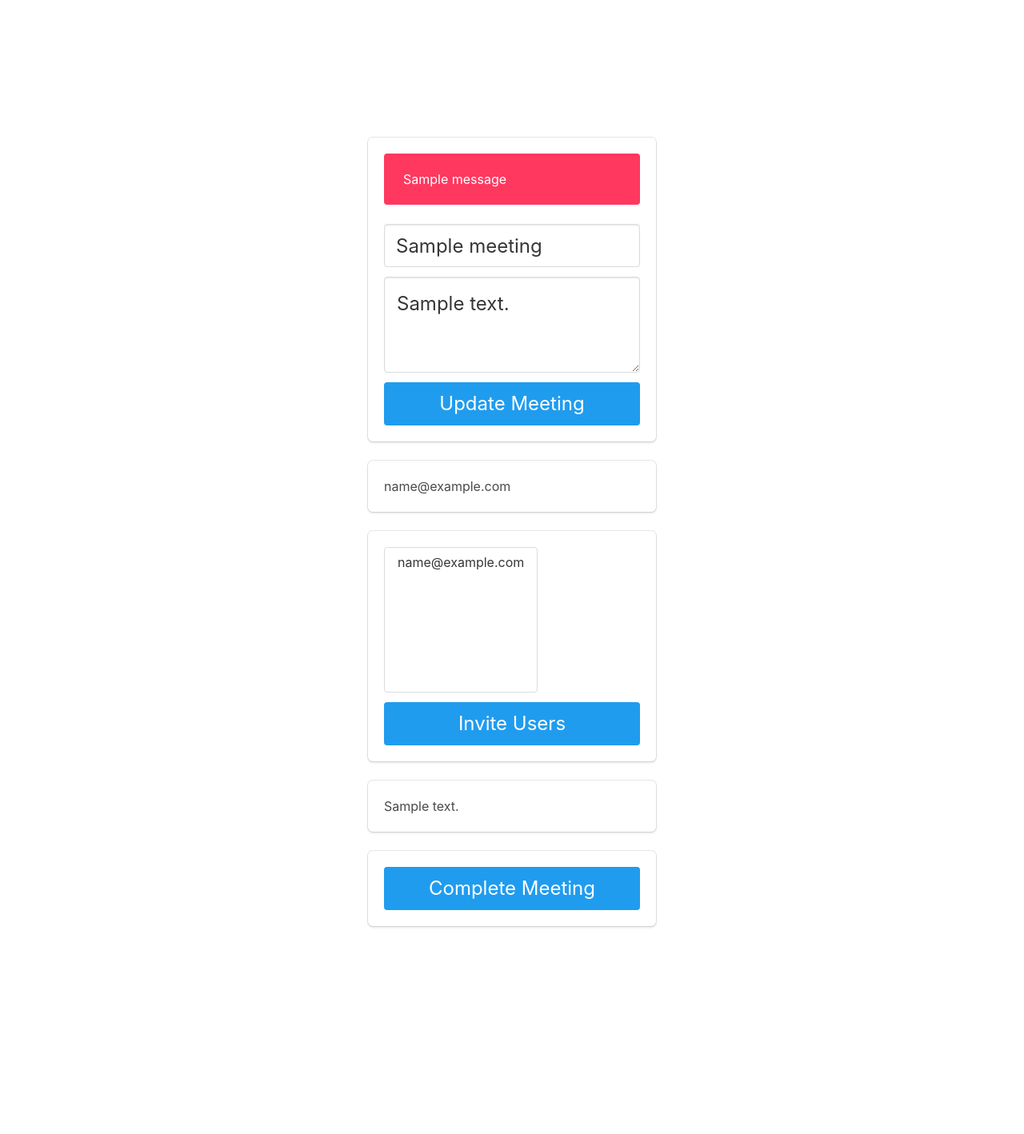
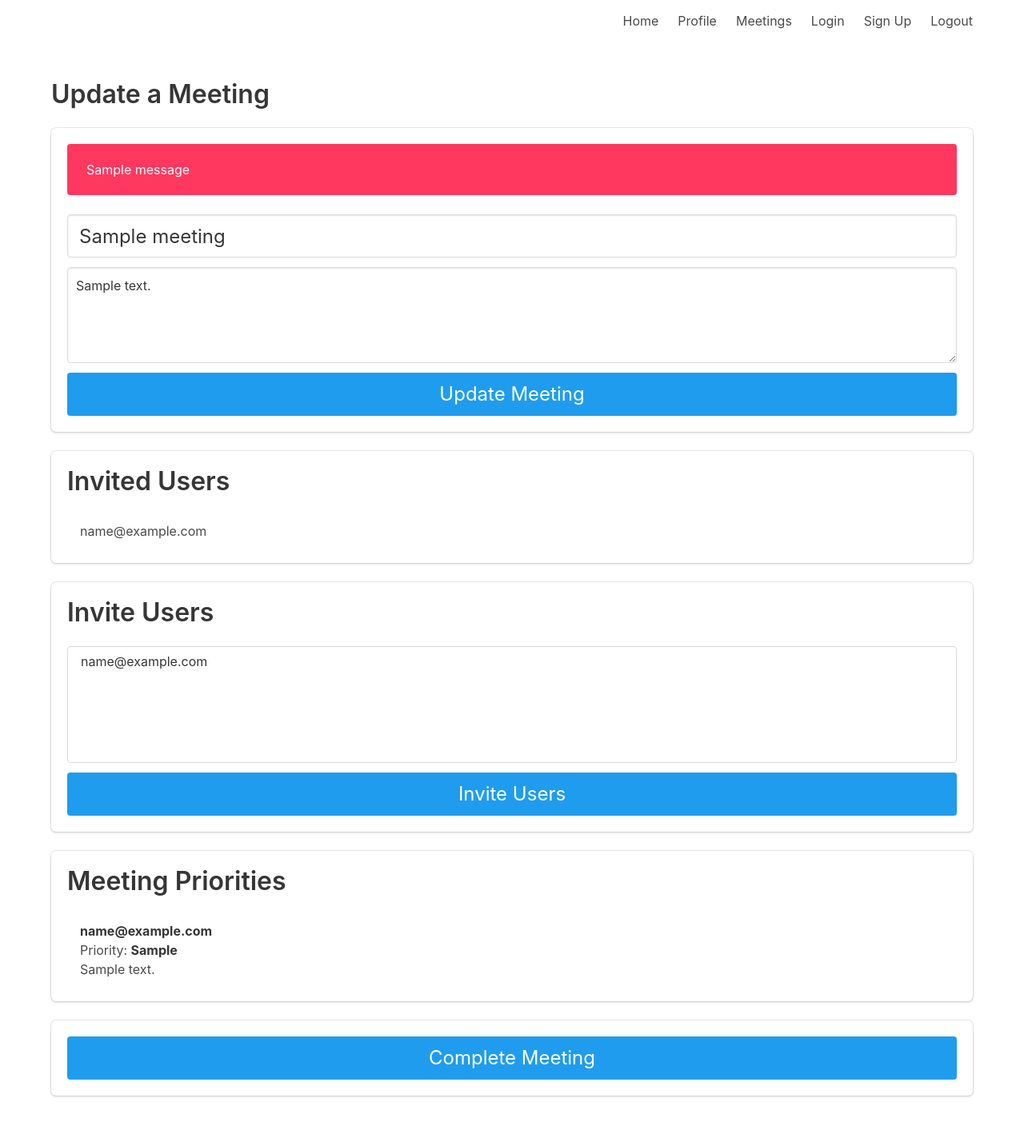
Before and after one commit to mkly/automeet, a Flask app: page /meeting/1 in a window 1280 px wide. Shown: the whole page at 80% size. Before the commit the page ends 1160 px from the top, so only its background shows below. Run offline with Flask 3, Linux system fonts and the light colour scheme; a user stored in the database is signed in; tables that the repository leaves empty hold one stand-in row (values such as "Sample post"); one stand-in notice (Sample message) is shown.

Commit message:
Set priority

```diff
--- a/project/auth.py
+++ b/project/auth.py
@@ -1,5 +1,5 @@
 from flask import Blueprint, render_template, redirect, url_for, request, flash
-from flask_login import login_user
+from flask_login import login_user, logout_user
 from werkzeug.security import generate_password_hash, check_password_hash
 from .models import User
 from . import db
@@ -57,4 +57,5 @@ def signup_post():
 
 @auth.route('/logout')
 def logout():
-    return 'Logout'
+    logout_user()
+    return redirect('/')
--- a/project/main.py
+++ b/project/main.py
@@ -14,6 +14,13 @@ client = OpenAI(
 )
 
 main = Blueprint('main', __name__)
+
+NO_PRIORITY_PROMPT = "I have no opinion on this"
+PRIORITY_PROMPT = {
+    "LOW": "I do not feel strongly about this",
+    "MEDIUM": "I feel somewhat strongly about this",
+    "HIGH": "I feel very strongly about this",
+}
 
 @main.route('/')
 def index():
@@ -82,15 +89,17 @@ def invite():
 def priority():
     meeting = Meeting.query.filter_by(id=request.form.get('meeting_id')).first()
     notes = request.form.get('notes')
+    priority = request.form.get('priority')
     user = User.query.filter_by(email=current_user.email).first()
     meeting_priority = MeetingPriority.query.filter_by(meeting_id=meeting.id, user_id=user.id).first()
     if meeting_priority:
         meeting_priority.notes = notes
+        meeting_priority.priority = priority
         db.session.merge(meeting_priority)
         db.session.commit()
         flash('Priority updated successfully!')
         return redirect(url_for('main.meeting', id=meeting.id))
-    priority = MeetingPriority(meeting_id=meeting.id, user_id=user.id, notes=notes)
+    priority = MeetingPriority(meeting_id=meeting.id, user_id=user.id, notes=notes, priority=priority)
     db.session.add(priority)
     db.session.commit()
     flash('Priority added successfully!')
@@ -101,7 +110,7 @@ def priority():
 def complete():
     meeting = Meeting.query.filter_by(id=request.form.get('meeting_id')).first()
     meeting_priorities = MeetingPriority.query.filter_by(meeting_id=meeting.id).all()
-    notes = "\n".join([f"{priority.notes}\n\n" for priority in meeting_priorities])
+    notes = "\n".join([f"### {priority.notes}\n\n" for priority in meeting_priorities])
     """
     chat_completion = client.chat.completions.create(
         model="llama-3-70b",
@@ -128,7 +137,7 @@ def complete():
     for priority in meeting_priorities:
         agents.append(AssistantAgent(
             priority.user.email,
-            system_message=priority.notes,
+            system_message=f"### {PRIORITY_PROMPT[priority.priority] if priority.priority else NO_PRIORITY_PROMPT}:\n\n{priority.notes}",
             llm_config=llm_config,
             code_execution_config=False,  # Turn off code execution, by default it is off.
             function_map=None,  # No registered functions, by default it is None.
@@ -148,4 +157,5 @@ def complete():
 @login_required
 def meetings():
     user = User.query.filter_by(email=current_user.email).first()
-    return render_template('meetings.html', meetings=user.meetings)
+    invite_meetings = Meeting.query.filter(Meeting.invited_users.any(id=user.id)).all()
+    return render_template('meetings.html', meetings=user.created_meetings, invite_meetings=invite_meetings)
--- a/project/models.py
+++ b/project/models.py
@@ -27,3 +27,4 @@ class MeetingPriority(db.Model):
     user_id = db.Column(db.Integer, db.ForeignKey('user.id'), nullable=False)
     user = db.relationship('User', backref='meeting_priorities')
     notes = db.Column(db.Text)
+    priority = db.Column(db.String(100), nullable=True)
--- a/project/templates/base.html
+++ b/project/templates/base.html
@@ -10,7 +10,7 @@
 </head>
 
 <body>
-    <section class="hero is-primary is-fullheight" style="background: white">
+    <section class="hero is-fullheight" style="background: white">
 
         <div class="hero-head">
             <nav class="navbar">
@@ -22,6 +22,9 @@
                             </a>
                             <a href="{{ url_for('main.profile') }}" class="navbar-item">
                                 Profile
+                            </a>
+                            <a href="{{ url_for('main.meetings') }}" class="navbar-item">
+                                Meetings
                             </a>
                             <a href="{{ url_for('auth.login') }}" class="navbar-item">
                                 Login
--- a/project/templates/index.html
+++ b/project/templates/index.html
@@ -2,9 +2,9 @@
 
 {% block content %}
 <h1 class="title">
-  Flask Login Example
+  Automeet
 </h1>
 <h2 class="subtitle">
-  Easy authentication and authorization in Flask.
+  Skip the meetings and get back to work.
 </h2>
 {% endblock %}
--- a/project/templates/login.html
+++ b/project/templates/login.html
@@ -1,7 +1,7 @@
 {% extends "base.html" %}
 
 {% block content %}
-<div class="column is-4 is-offset-4">
+<div>
     <h3 class="title">Login</h3>
     <div class="box">
         {% with messages = get_flashed_messages() %}
--- a/project/templates/meeting.html
+++ b/project/templates/meeting.html
@@ -2,7 +2,7 @@
 
 {% block content %}
 {% if meeting.creator_id == current_user.id %}
-<div class="column is-4 is-offset-4">
+<div>
   <h3 class="title">{{ "Update a Meeting" if meeting.id else "Create a Meeting" }}</h3>
     <div class="box">
         {% with messages = get_flashed_messages() %}
@@ -21,7 +21,7 @@
 
             <div class="field">
                 <div class="control">
-                    <textarea class="textarea is-large" name="notes">{{ meeting.notes or "" }}</textarea>
+                    <textarea class="textarea" name="notes">{{ meeting.notes or "" }}</textarea>
                 </div>
             </div>
             <input type="hidden" name="id" value={{ meeting.id or "" }}>
@@ -30,20 +30,21 @@
     </div>
 
     <div class="box">
+      <h1 class="title">Invited Users</h1>
       <ul>
         {% for user in meeting.invited_users %}
-        <li>{{ user.email }}</li>
+        <li class="list-item">{{ user.email }}</li>
         {% endfor %}
       </ul>
     </div>
 
     <div class="box">
-      <!-- invite users to meeting multiple select box -->
+      <h1 class="title">Invite Users</h1>
       <form method="POST" action="/meeting/invite">
         <div class="field">
           <div class="control">
-            <div class="select is-multiple">
-              <select name="users[]" multiple size="5">
+            <div class="select is-multiple" style="width: 100%">
+              <select name="users[]" multiple style="width: 100%">
                 {% for user in users %}
                 <option value="{{ user.id }}">{{ user.email }}</option>
                 {% endfor %}
@@ -57,9 +58,10 @@
     </div>
 
     <div class="box">
+      <h1 class="title">Meeting Priorities</h1>
       <ul>
         {% for meeting_priority in meeting_priorities %}
-        <li>{{ meeting_priority.notes }}</li>
+        <li class="list-item"><strong>{{ meeting_priority.user.email }}</strong><br>Priority: <strong>{{ meeting_priority.priority }}</strong><br><p>{{ meeting_priority.notes }}</p></li>
         {% endfor %}
       </ul>
     </div>
@@ -73,7 +75,7 @@
 
 </div>
 {% else %}
-<div class="column is-4 is-offset-4">
+<div>
   <h3 class="title">Meeting Details</h3>
   <div class="box">
     <h4>{{ meeting.title }}</h4>
@@ -86,11 +88,30 @@
     </ul>
   </div>
   <form method="POST" action="/meeting/priority">
+    {% with messages = get_flashed_messages() %}
+    {% if messages %}
+    <div class="notification is-danger">
+      {{ messages[0] }}
+    </div>
+    {% endif %}
+    {% endwith %}
     <input type="hidden" name="meeting_id" value={{ meeting.id }}>
     <div class="field">
       <div class="control">
         <label class="label">Notes</label>
-        <textarea class="textarea is-large" name="notes">{{ meeting_priority.notes if meeting_priority else "" }}</textarea>
+        <textarea class="textarea" name="notes">{{ meeting_priority.notes if meeting_priority else "" }}</textarea>
+      </div>
+    </div>
+    <div class="field">
+      <div class="control">
+        <label class="label">Priority</label>
+        <div class="select">
+          <select name="priority">
+            <option value="LOW" {{ "selected" if meeting_priority and meeting_priority.priority == "LOW" }}>Low</option>
+            <option value="MEDIUM" {{ "selected" if meeting_priority and meeting_priority.priority == "MEDIUM" }}>Medium</option>
+              <option value="HIGH" {{ "selected" if meeting_priority and meeting_priority.priority == "HIGH" }}>High</option>
+          </select>
+        </div>
       </div>
     </div>
     <div class="field">
--- a/project/templates/meeting_result.html
+++ b/project/templates/meeting_result.html
@@ -1,7 +1,7 @@
 {% extends "base.html" %}
 
 {% block content %}
-<div class="column is-4 is-offset-4">
+<div>
   <div class="box">
     <h1>{{ meeting.title }}</h1>
     <p>{{ meeting.notes }}</p>
--- a/project/templates/profile.html
+++ b/project/templates/profile.html
@@ -1,7 +1,7 @@
 {% extends "base.html" %}
 
 {% block content %}
-<div class="column is-4 is-offset-4">
+<div>
   <h3 class="title">Welcome, {{ user.name }}</h3>
     <div class="box">
         {% with messages = get_flashed_messages() %}
--- a/project/templates/signup.html
+++ b/project/templates/signup.html
@@ -1,7 +1,7 @@
 {% extends "base.html" %}
 
 {% block content %}
-<div class="column is-4 is-offset-4">
+<div>
     <h3 class="title">Sign Up</h3>
     <div class="box">
         {% with messages = get_flashed_messages() %}
```
Also changed, not shown: migrations/versions/c1455ca7e59f_priority.py (added, +32 -0 lines), project/templates/meetings.html (+21 -2 lines).
